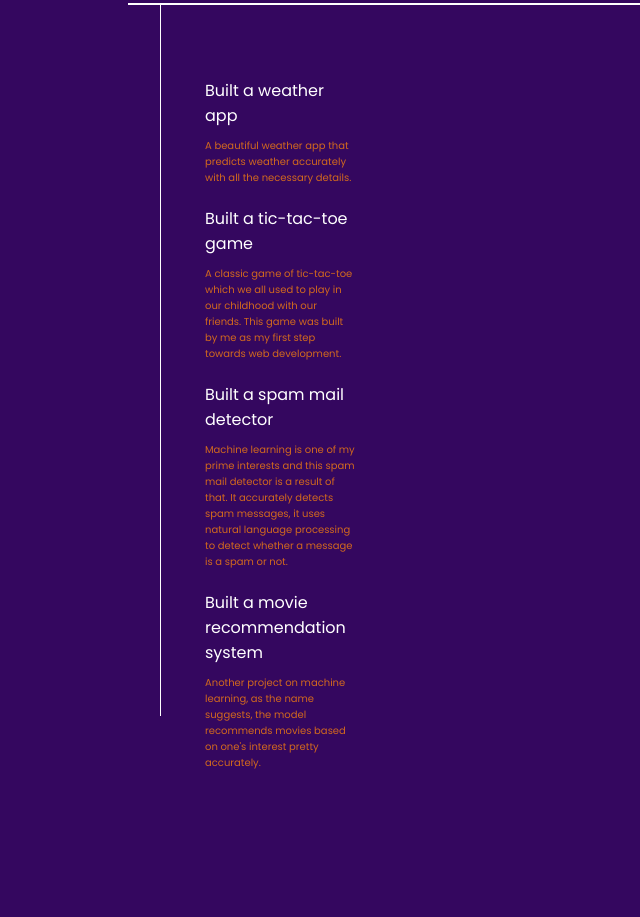
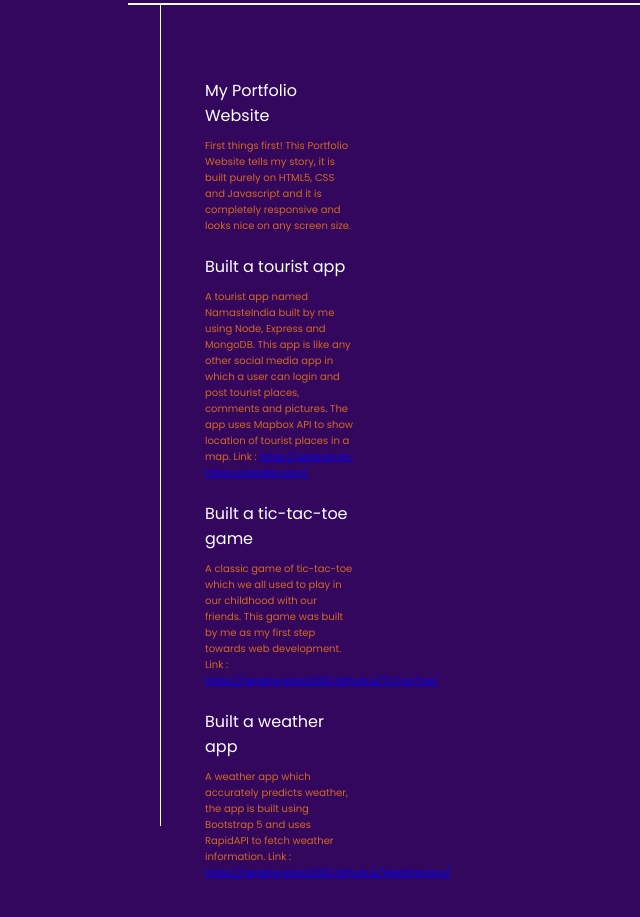
Before and after one commit to ReplehSnatas2000/myproject, a plain HTML site: page index.html in a window 1280 px wide. Shown: the part 1403-2320 px from the top of the page, without its empty margins (0-640 px from the left). Drawn offline with nearby package versions, Linux system fonts and the light colour scheme.

Commit message:
Updated Projects

```diff
--- a/index.html
+++ b/index.html
@@ -32,7 +32,7 @@
                 <span id="element"></span>
                 <br>
                 <button type="submit"
-                    onclick="window.open('https://drive.google.com/file/d/1-4iZClfhWW61ZOgkNxgEnFInPU3PCQEJ/view?usp=sharing')"
+                    onclick="window.open('https://drive.google.com/file/d/13pjA2VJCiuTcT6Zlg1bnqbxlkKDz4ZTT/view?usp=sharing')"
                     class="btn">
                     Download Resume
                 </button>
@@ -48,10 +48,22 @@
             <div class="box">
                 <div class="vertical">
                     <div class="vertical-title">
-                        Built a weather app
+                        My Portfolio Website
                     </div>
                     <div class="vertical-desc">
-                        A beautiful weather app that predicts weather accurately with all the necessary details.
+                        First things first! This Portfolio Website tells my story, it is built purely on HTML5, CSS and
+                        Javascript and it is completely responsive and looks nice on any screen size.
+                    </div>
+                </div>
+                <div class="vertical">
+                    <div class="vertical-title">
+                        Built a tourist app
+                    </div>
+                    <div class="vertical-desc">
+                        A tourist app named NamasteIndia built by me using Node, Express and MongoDB. This app is like
+                        any other social media app in which a user can login and post tourist places, comments and
+                        pictures. The app uses Mapbox API to show location of tourist places in a map.
+                        Link : <a href="https://yelpcamp-h3sw.onrender.com/">https://yelpcamp-h3sw.onrender.com/</a>
                     </div>
                 </div>
                 <div class="vertical">
@@ -60,27 +72,18 @@
                     </div>
                     <div class="vertical-desc">
                         A classic game of tic-tac-toe which we all used to play in our childhood with our friends. This
-                        game was built by me as my first step towards web development.
+                        game was built by me as my first step towards web development. Link : <a
+                            href="https://replehsnatas2000.github.io/TicTacToe/">https://replehsnatas2000.github.io/TicTacToe/</a>
                     </div>
                 </div>
                 <div class="vertical">
                     <div class="vertical-title">
-                        Built a spam mail detector
+                        Built a weather app
                     </div>
                     <div class="vertical-desc">
-                        Machine learning is one of my prime interests and this spam mail detector is a result of that.
-                        It accurately detects spam messages, it uses natural language processing to detect whether a
-                        message
-                        is a spam or not.
-                    </div>
-                </div>
-                <div class="vertical">
-                    <div class="vertical-title">
-                        Built a movie recommendation system
-                    </div>
-                    <div class="vertical-desc">
-                        Another project on machine learning, as the name suggests, the model recommends movies based
-                        on one's interest pretty accurately.
+                        A weather app which accurately predicts weather, the app is built using Bootstrap 5 and uses
+                        RapidAPI to fetch weather information. Link : <a
+                            href="https://replehsnatas2000.github.io/WeatherApp/">https://replehsnatas2000.github.io/WeatherApp/</a>
                     </div>
                 </div>
             </div>
@@ -103,7 +106,7 @@
     <script src="https://unpkg.com/typed.js@2.0.16/dist/typed.umd.js"></script>
     <script>
         var typed = new Typed('#element', {
-            strings: ["Web Developer", "Web Designer", "Data Analyst"],
+            strings: ["Web Designer", "Web Developer"],
             typeSpeed: 50,
         });
     </script>
```
